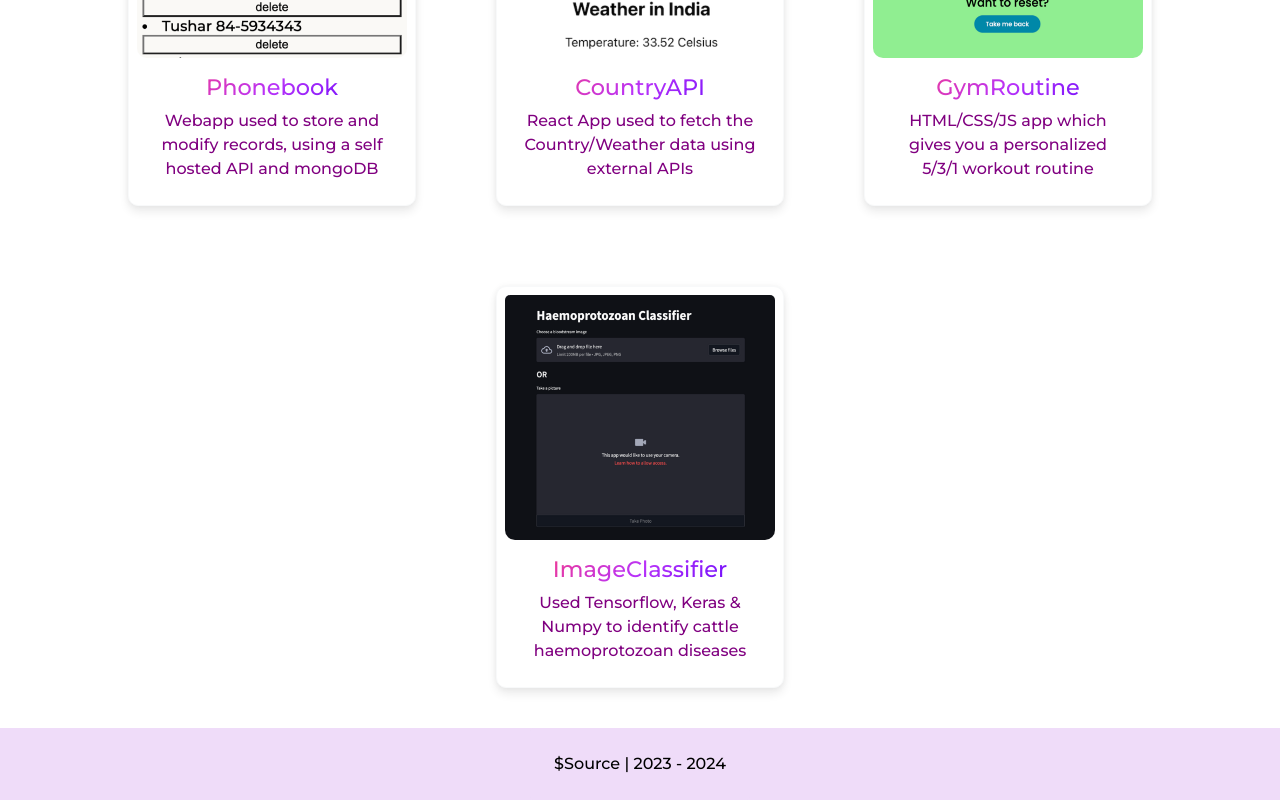
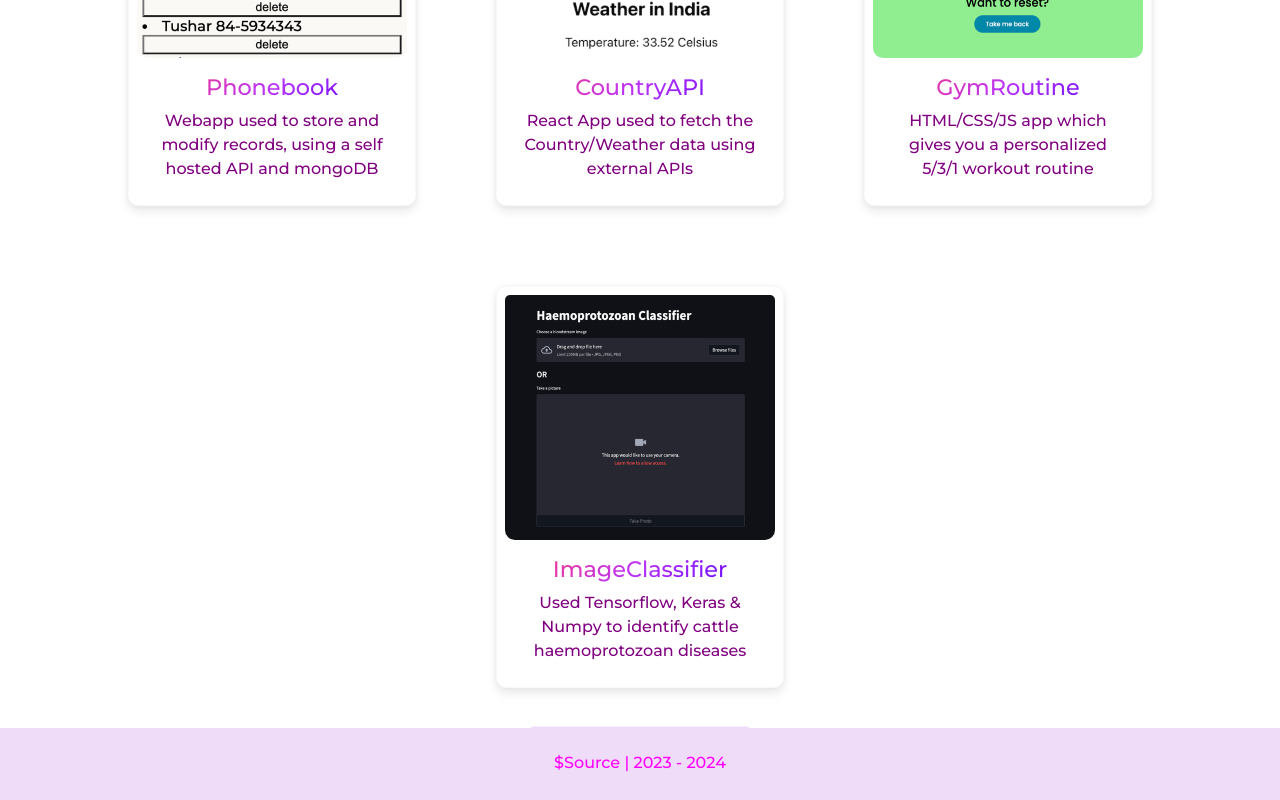
Before and after one commit to reddygtvs/homepage, a React (Create React App) app: page /projects in a window 1280 px wide. In both pictures the pointer is over the link "$Source | 2023 - 2024". Shown: the part 309-1109 px from the top of the page. Built offline with nearby package versions, Linux system fonts and the light colour scheme.

Commit message:
fixed hover for source footer

```diff
--- a/src/App.css
+++ b/src/App.css
@@ -128,6 +128,10 @@ a:hover {
   color: magenta;
   transform: translateY(-3px);
 }
+#footer:hover {
+  color: magenta;
+  transform: translateY(-1.5px);
+}
 
 @keyframes bounce {
   0% {
```
